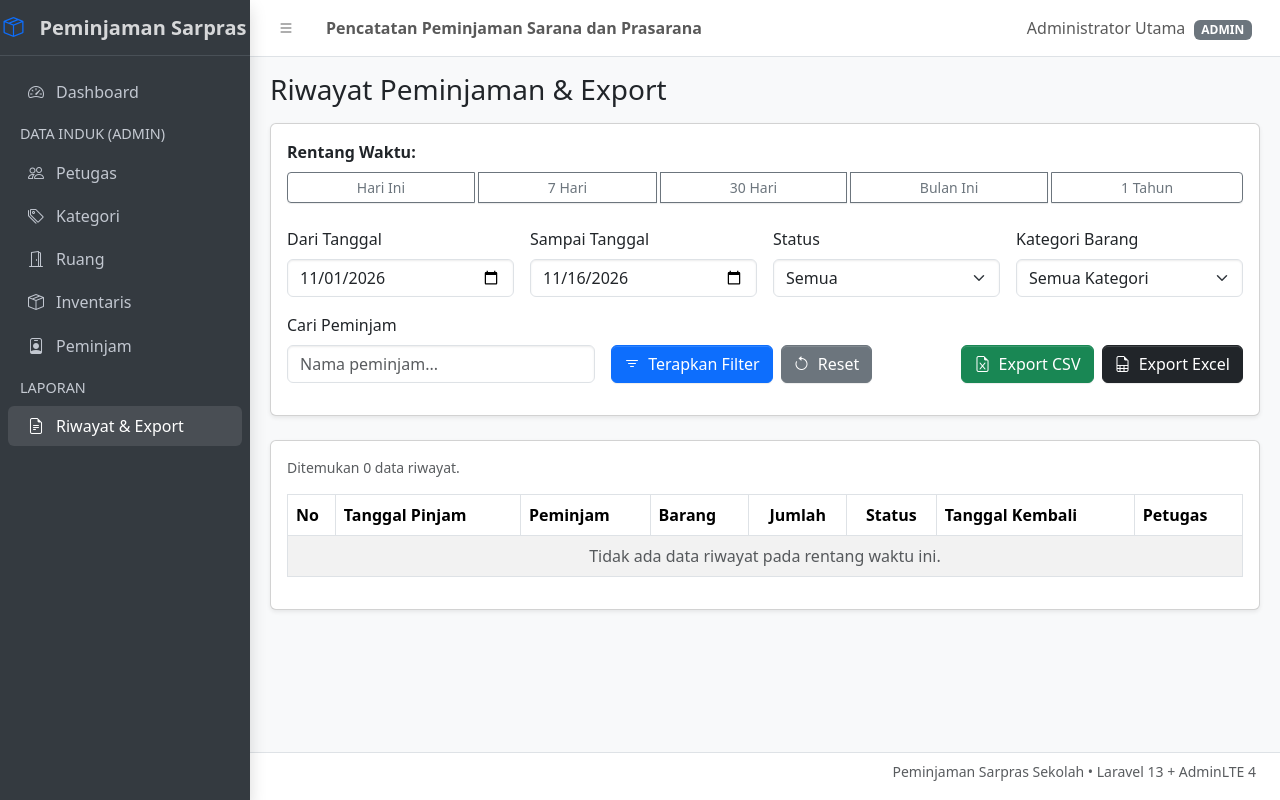
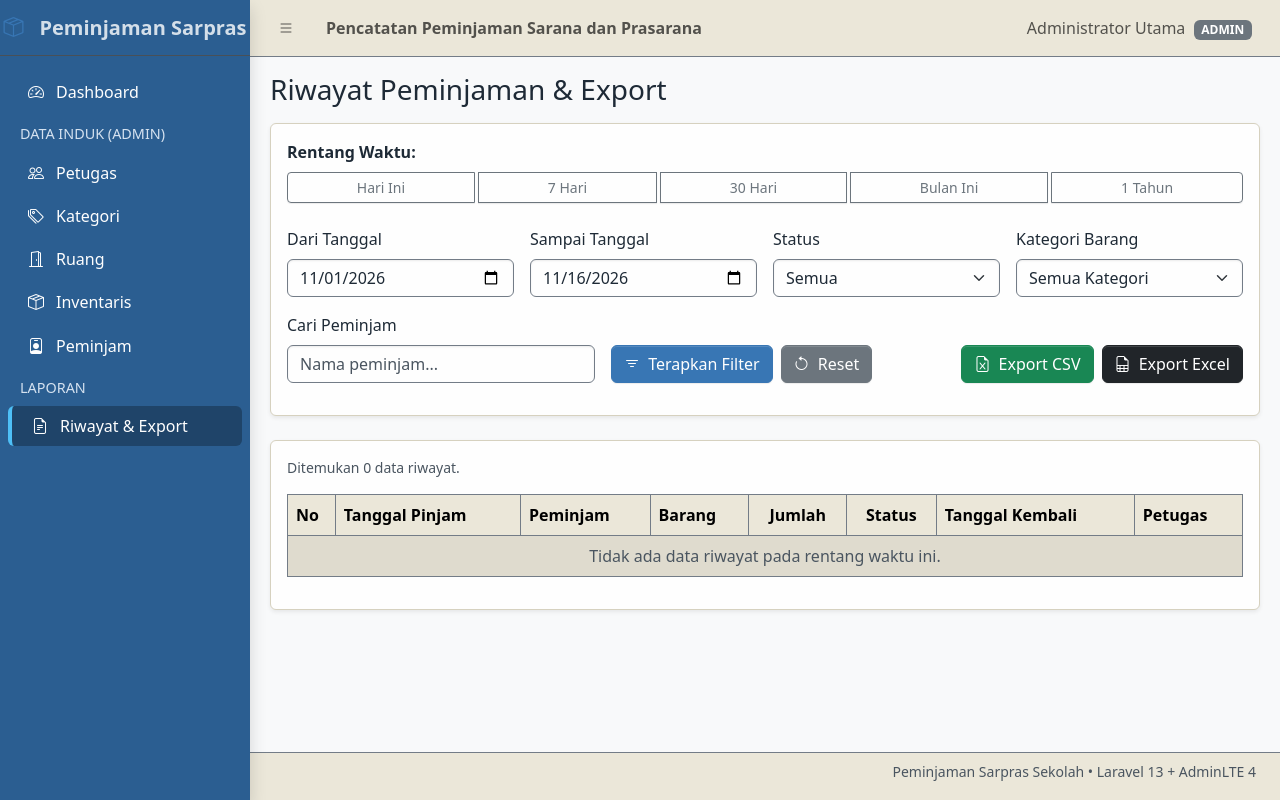
Before and after one commit to FauziAziz/peminjaman-sarpras, a Laravel app: page /riwayat in a window 1280 px wide. Run offline with Laravel 12, Linux system fonts and the light colour scheme; a user stored in the database is signed in; data comes from the database, SQL or seed files in the repository.

Commit message:
re vision

```diff
--- /dev/null
+++ b/public/css/custom.css
@@ -0,0 +1,94 @@
+:root {
+    --bs-body-bg: #EBE7D9;
+    --bs-body-bg-rgb: 235, 231, 217;
+    --bs-body-color: #1E2A36;
+    --bs-body-color-rgb: 30, 42, 54;
+    --bs-secondary-color: #4A5560;
+    --bs-secondary-bg: #EBE7D9;
+    --bs-primary: #3876B4;
+    --bs-primary-rgb: 56, 118, 180;
+    --bs-link-color: #2B5E91;
+    --bs-link-hover-color: #244F7A;
+    --bs-success: #3F7D3A;
+    --bs-warning: #F2C14E;
+    --bs-danger: #B3382C;
+    --bs-border-color: #737C87;
+    --bs-border-color-translucent: #D6D1BF;
+    --bs-table-hover-bg: #E3F4FD;
+    --bs-table-hover-color: #1E2A36;
+    --bs-focus-ring-color: rgba(56, 118, 180, 0.5);
+}
+
+body {
+    background-color: var(--bs-body-bg);
+    color: var(--bs-body-color);
+}
+
+.card, .table, .modal-content, .dropdown-menu {
+    background-color: #FEFEFE;
+    color: var(--bs-body-color);
+}
+
+.form-control, .form-select {
+    border-color: #737C87;
+    background-color: #FEFEFE;
+    color: var(--bs-body-color);
+}
+
+.form-control:focus, .form-select:focus, .btn:focus, .nav-link:focus {
+    border-color: var(--bs-primary);
+    box-shadow: 0 0 0 2px var(--bs-primary);
+}
+
+.btn-primary {
+    background-color: #3876B4;
+    border-color: #3876B4;
+    color: #FEFEFE;
+}
+
+.btn-primary:hover, .btn-primary:focus, .btn-primary:active {
+    background-color: #244F7A !important;
+    border-color: #244F7A !important;
+    color: #FEFEFE !important;
+}
+
+/* Sidebar Customization */
+.app-sidebar.bg-body-secondary, [data-bs-theme="dark"] .app-sidebar {
+    background-color: #2B5E91 !important;
+    --lte-sidebar-color: #FEFEFE;
+    --lte-sidebar-hover-bg: #244F7A;
+    --lte-sidebar-hover-color: #FEFEFE;
+    --lte-sidebar-menu-active-bg: #1F4469;
+    --lte-sidebar-menu-active-color: #FEFEFE;
+    --lte-sidebar-header-color: #D5E2F0;
+    --lte-sidebar-submenu-color: #FEFEFE;
+    --lte-sidebar-submenu-hover-color: #FEFEFE;
+    --lte-sidebar-submenu-hover-bg: #244F7A;
+    --lte-sidebar-submenu-active-color: #FEFEFE;
+    --lte-sidebar-submenu-active-bg: #1F4469;
+}
+
+.app-sidebar .sidebar-menu .nav-item .nav-link.active {
+    border-left: 4px solid #4EC0F7;
+}
+
+/* Status Badges */
+.badge-status-dipinjam {
+    background-color: #4EC0F7;
+    color: #1E2A36;
+}
+
+.badge-status-kembali {
+    background-color: #B4C894;
+    color: #1E2A36;
+}
+
+.badge-status-terlambat {
+    background-color: #B3382C;
+    color: #FEFEFE;
+}
+
+.badge-status-menipis {
+    background-color: #F2C14E;
+    color: #1E2A36;
+}
--- a/resources/views/layouts/app.blade.php
+++ b/resources/views/layouts/app.blade.php
@@ -7,6 +7,7 @@
     <link rel="stylesheet" href="{{ asset('vendor/bootstrap-icons/bootstrap-icons.min.css') }}">
     <link rel="stylesheet" href="{{ asset('vendor/adminlte/adminlte.min.css') }}">
     <link rel="stylesheet" href="{{ asset('vendor/overlayscrollbars/overlayscrollbars.min.css') }}">
+    <link rel="stylesheet" href="{{ asset('css/custom.css') }}">
     @stack('styles')
 </head>
 <body class="layout-fixed sidebar-expand-lg bg-body-tertiary">
--- a/resources/views/layouts/auth.blade.php
+++ b/resources/views/layouts/auth.blade.php
@@ -6,6 +6,7 @@
     <title>Login — Peminjaman Sarpras</title>
     <link rel="stylesheet" href="{{ asset('vendor/bootstrap-icons/bootstrap-icons.min.css') }}">
     <link rel="stylesheet" href="{{ asset('vendor/adminlte/adminlte.min.css') }}">
+    <link rel="stylesheet" href="{{ asset('css/custom.css') }}">
 </head>
 <body class="login-page bg-body-secondary d-flex flex-column justify-content-center align-items-center vh-100">
     <div class="login-box w-100" style="max-width: 400px;">
--- a/resources/views/riwayat/index.blade.php
+++ b/resources/views/riwayat/index.blade.php
@@ -90,7 +90,7 @@
                                 <td>{{ $item->nama_barang }}</td>
                                 <td class="text-center">{{ $item->jumlah }}</td>
                                 <td class="text-center">
-                                    <span class="badge bg-{{ $item->status_peminjaman === 'kembali' ? 'success' : 'primary' }}">{{ ucfirst($item->status_peminjaman) }}</span>
+                                    <span class="badge {{ $item->status_peminjaman === 'kembali' ? 'badge-status-kembali' : 'badge-status-dipinjam' }}">{{ $item->status_peminjaman === 'kembali' ? 'Dikembalikan' : 'Dipinjam' }}</span>
                                 </td>
                                 <td>{{ $item->tanggal_kembali ? date('d-m-Y', strtotime($item->tanggal_kembali)) : '-' }}</td>
                                 <td>{{ $item->nama_petugas }}</td>
```
